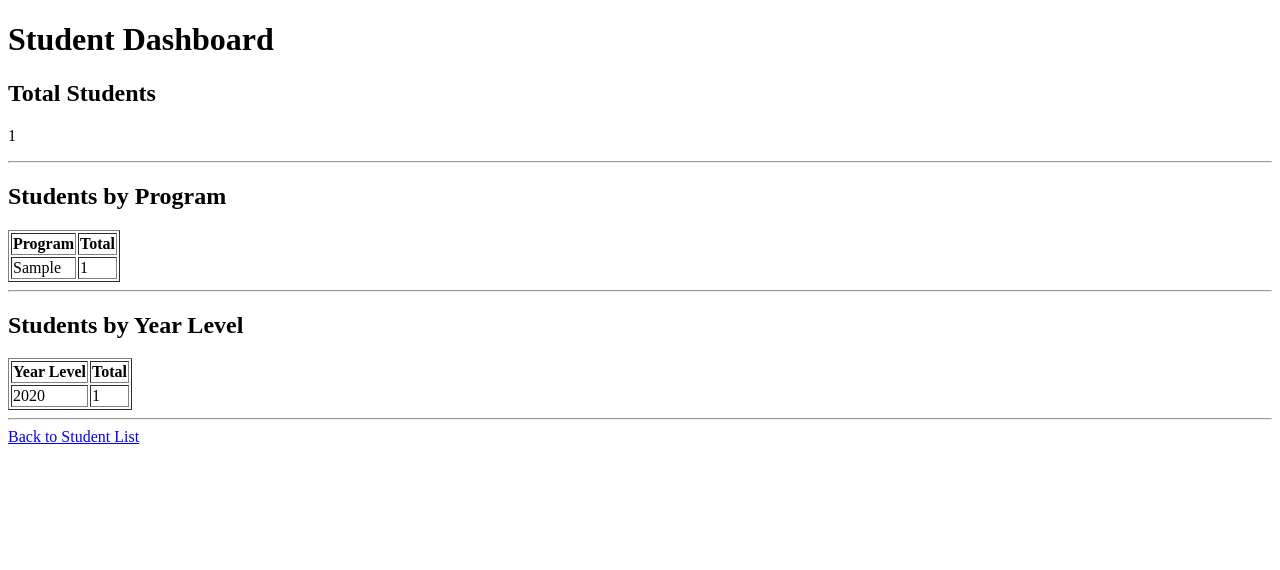
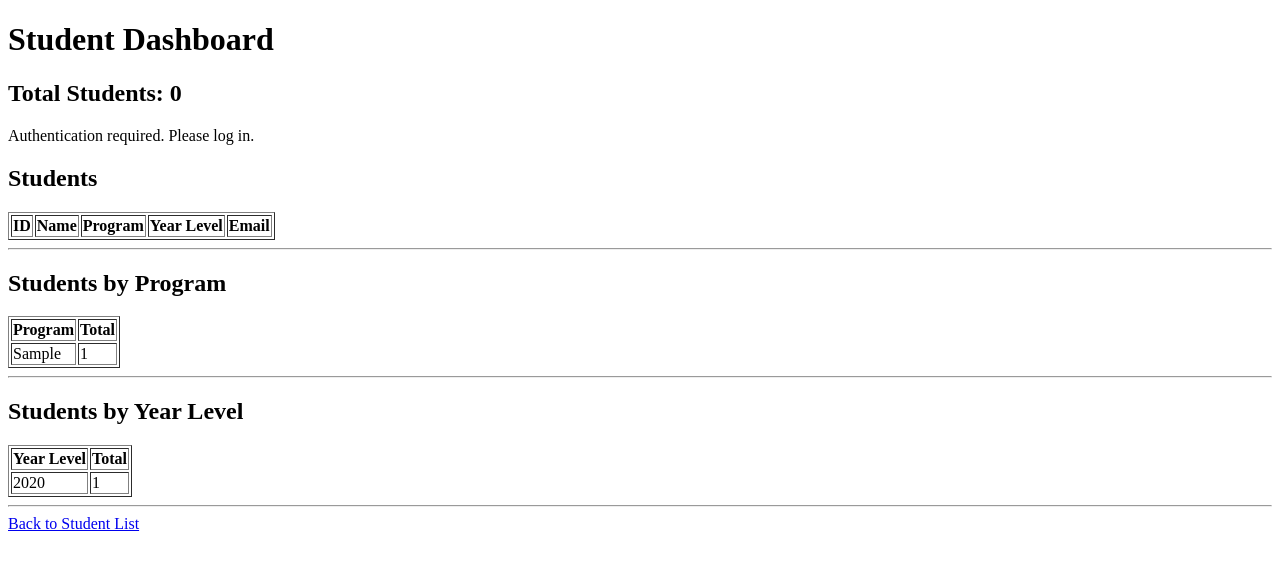
Before and after one commit to pgnaguit/PGN_DjangoWebApp, a Django app: page /registration/dashboard/ in a window 1280 px wide. Shown: the top 570 px of the page. Run offline with Django 5.2, Linux system fonts and the light colour scheme; tables that the repository leaves empty hold one stand-in row (values such as "Sample post"); lists and menus that the app fills with data are empty.

Commit message:
Implement AJAX Student Dashboard

```diff
--- /dev/null
+++ b/PGN_DjangoWebApp/registration/static/registration/js/student_dashboard.js
@@ -0,0 +1,61 @@
+async function loadStudents() {
+    const loadingMessage = document.getElementById("loading-message");
+    const errorMessage = document.getElementById("error-message");
+    const studentCount = document.getElementById("student-count");
+    const tableBody = document.getElementById("student-table-body");
+
+    try {
+        loadingMessage.textContent = "Loading students...";
+        errorMessage.textContent = "";
+
+        const response = await fetch("/api/students/");
+
+        if (!response.ok) {
+            if (response.status === 401) {
+                throw new Error("Authentication required. Please log in.");
+            }
+
+            throw new Error(`HTTP error: ${response.status}`);
+        }
+
+        const data = await response.json();
+
+        studentCount.textContent = data.count;
+        tableBody.innerHTML = "";
+
+        if (data.students.length === 0) {
+            const row = document.createElement("tr");
+
+            row.innerHTML = `
+                <td colspan="5">
+                    No Student records found.
+                </td>
+            `;
+
+            tableBody.appendChild(row);
+        } else {
+            data.students.forEach(student => {
+                const row = document.createElement("tr");
+
+                row.innerHTML = `
+                    <td>${student.id}</td>
+                    <td>${student.student_name}</td>
+                    <td>${student.program}</td>
+                    <td>${student.year_level}</td>
+                    <td>${student.email}</td>
+                `;
+
+                tableBody.appendChild(row);
+            });
+        }
+
+        loadingMessage.textContent = "";
+
+    } catch (error) {
+        loadingMessage.textContent = "";
+        errorMessage.textContent = error.message;
+        console.error("Student loading error:", error);
+    }
+}
+
+loadStudents();
--- a/PGN_DjangoWebApp/registration/templates/registration/student_dashboard.html
+++ b/PGN_DjangoWebApp/registration/templates/registration/student_dashboard.html
@@ -1,17 +1,40 @@
+{% load static %}
+
 <!DOCTYPE html>
 <html>
+
 <head>
     <title>Student Dashboard</title>
 </head>
+
 <body>
 
     <h1>Student Dashboard</h1>
 
-    <h2>Total Students</h2>
+    <h2>
+        Total Students:
+        <span id="student-count">0</span>
+    </h2>
 
-    <p>
-        {{ total_students }}
-    </p>
+    <p id="loading-message">Loading students...</p>
+    <p id="error-message"></p>
+
+    <h2>Students</h2>
+
+    <table border="1" id="student-table">
+        <thead>
+            <tr>
+                <th>ID</th>
+                <th>Name</th>
+                <th>Program</th>
+                <th>Year Level</th>
+                <th>Email</th>
+            </tr>
+        </thead>
+
+        <tbody id="student-table-body">
+        </tbody>
+    </table>
 
     <hr>
 
@@ -36,7 +59,6 @@
             </td>
         </tr>
         {% endfor %}
-
     </table>
 
     <hr>
@@ -62,7 +84,6 @@
             </td>
         </tr>
         {% endfor %}
-
     </table>
 
     <hr>
@@ -71,5 +92,8 @@
         Back to Student List
     </a>
 
+    <script src="{% static 'registration/js/student_dashboard.js' %}"></script>
+
 </body>
+
 </html>
```
